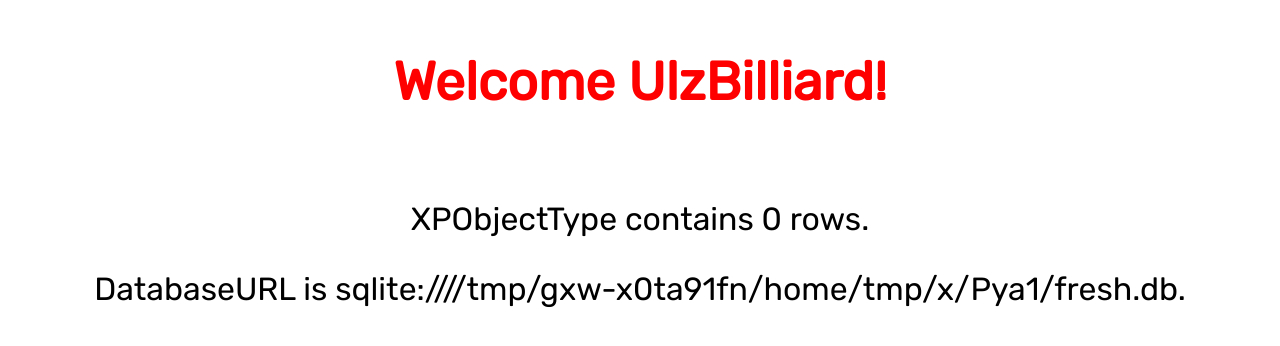
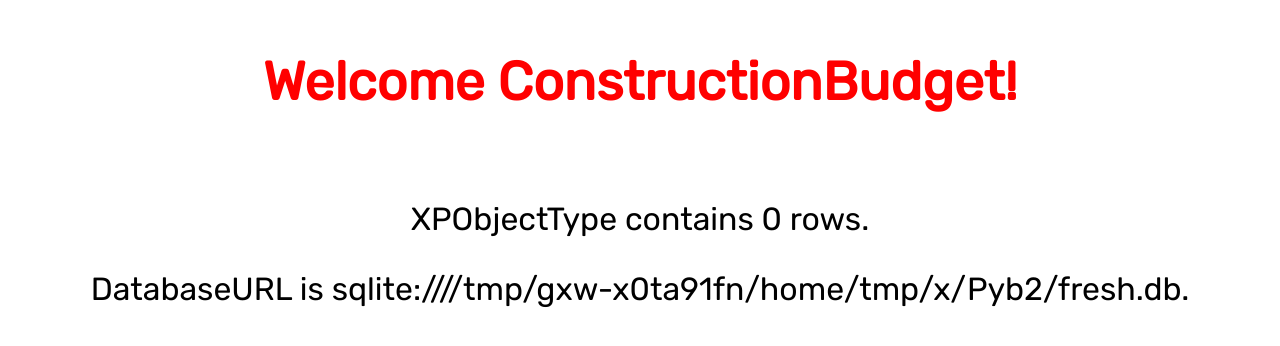
Before and after one commit to enkhtur0123/heroku-python-postgres, a Flask app: page / in a window 1280 px wide. Shown: the top 346 px of the page. Run offline with Flask 2, Linux system fonts and the light colour scheme; data that the repository does not hold is empty; some libraries are stand-ins or nearby versions.

Commit message:
commit at 2021 04 06

```diff
--- a/templates/index.html
+++ b/templates/index.html
@@ -22,7 +22,7 @@
 </style>
 
 <div>
-    <h1>Welcome UlzBilliard!</h1><br>
+    <h1>Welcome ConstructionBudget!</h1><br>
     <p>XPObjectType contains {{ count }} rows.</p>
     <p>DatabaseURL is {{ url }}.</p>
 </div>
```
